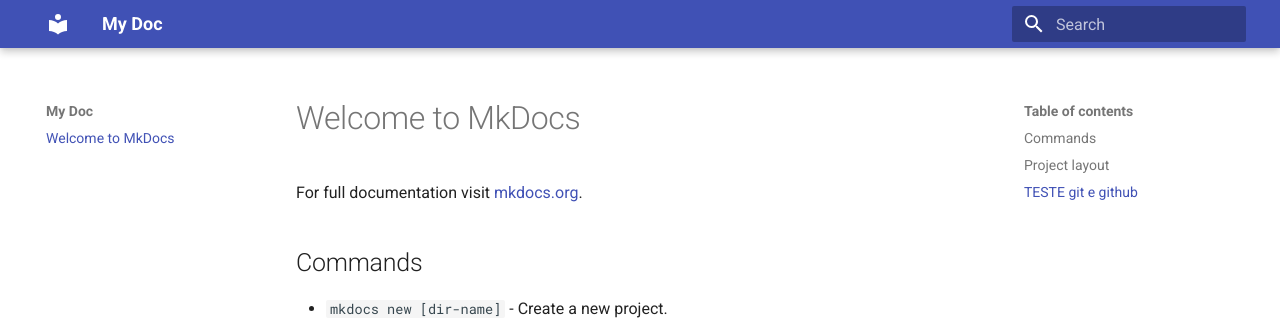
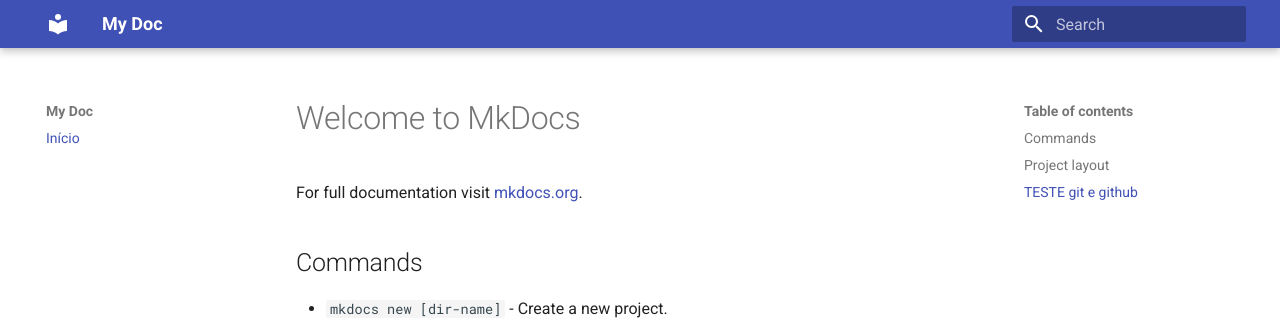
Before and after one commit to BrunoAttina/mkdocs-my-project, an MkDocs documentation site: the page built from docs/index.md, in a window 1280 px wide. Shown: the top 322 px of the page. Built offline with MkDocs 1.6.1 and Material for MkDocs 9.7.7, drawn with Linux system fonts in a browser that asks for light colours; some of the changed lines change nothing that is shown.

Commit message:
Introduzindo o Nav

```diff
--- a/mkdocs.yml
+++ b/mkdocs.yml
@@ -1,3 +1,6 @@
 site_name: My Doc
 theme:
   name: material
+
+nav:
+  - Início: "index.md"
```
